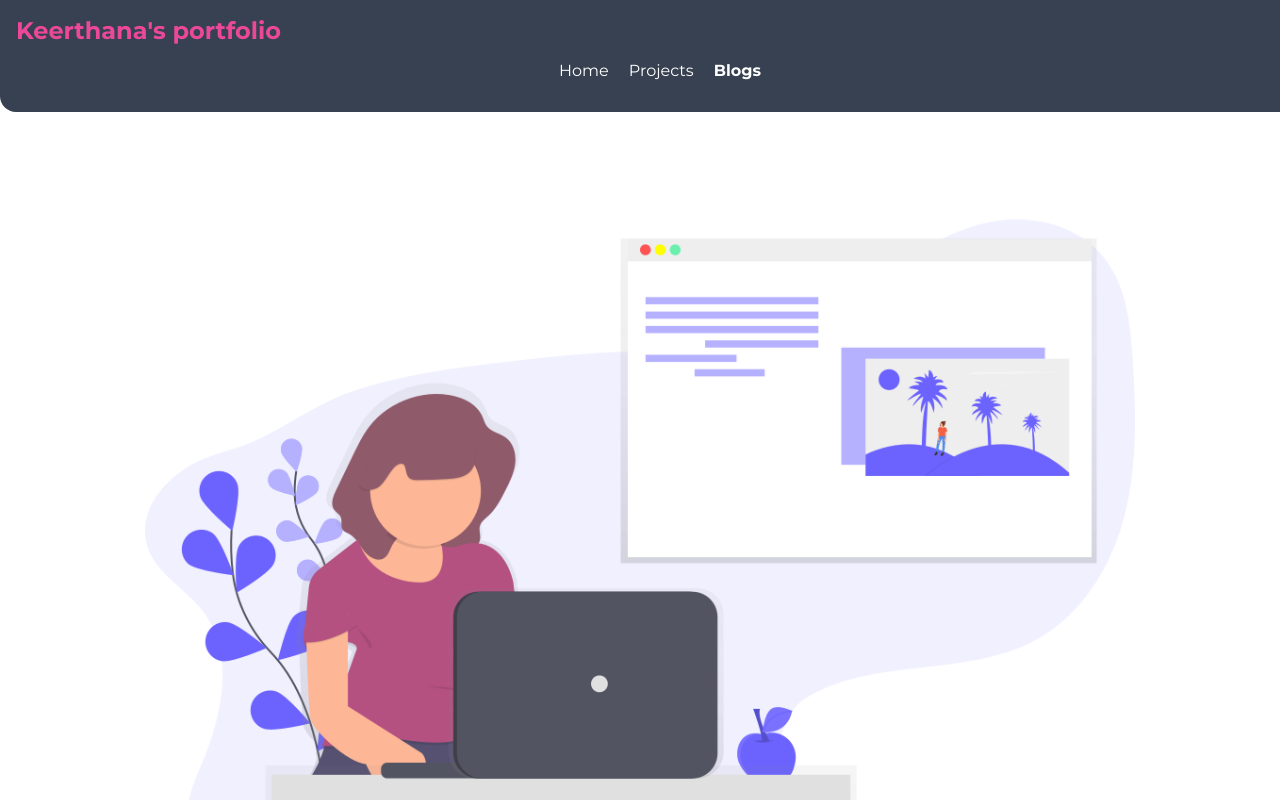
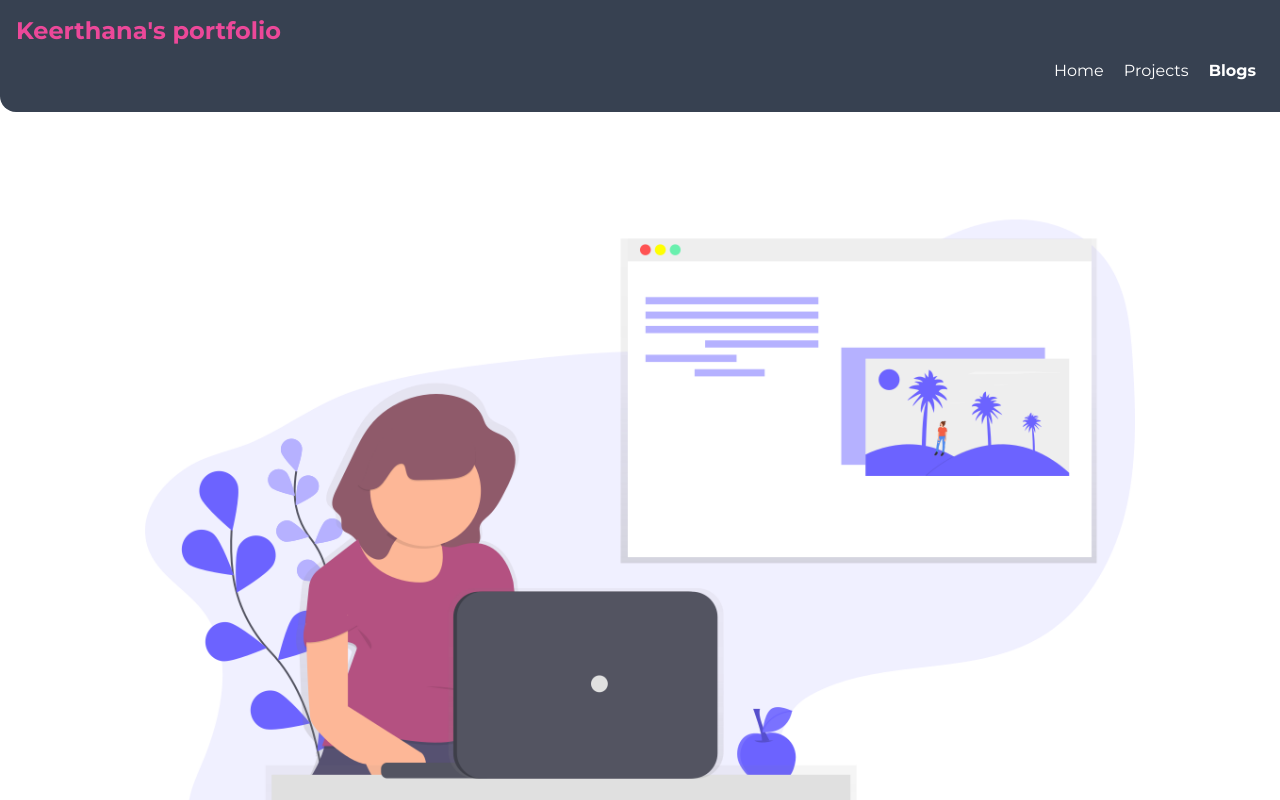
Before and after one commit to iamkeerthana/Ng-portfolio, a plain HTML site: page blogs.html in a window 1280 px wide. Shown: the top 800 px of the page. Drawn offline with Linux system fonts and the light colour scheme.

Commit message:
changed blogs.html

```diff
--- a/main.css
+++ b/main.css
@@ -78,7 +78,7 @@ hr {
 }
 
 .navigation .nav-pills {
-    text-align: center;
+    text-align: right;
 }
 
 .navigation .link {
```
Also changed, not shown: blogs.html (+0 -1 lines).
